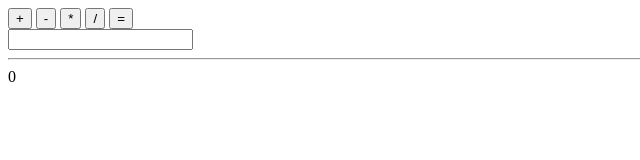
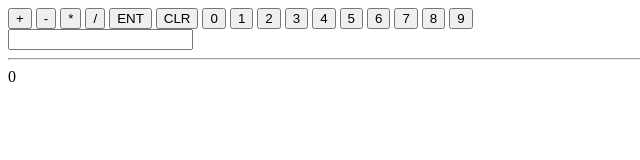
Before and after one commit to teokafor/odin-calc, a plain HTML site: page index.html in a window 1280 px wide. Shown: the whole page, without its empty margins (0-640 px from the left). Drawn offline with Linux system fonts and the light colour scheme.

Commit message:
Add numerical buttons

```diff
--- a/index.html
+++ b/index.html
@@ -12,7 +12,20 @@
     <button id="subtract" class="operator">-</button>
     <button id="multiply" class="operator">*</button>
     <button id="divide" class="operator">/</button>
-    <button id="equals" class="operator">=</button>
+    <button id="equals" class="operator">ENT</button>
+    <button id="clear" class="operator">CLR</button>
+
+    <button class="number">0</button>
+    <button class="number">1</button>
+    <button class="number">2</button>
+    <button class="number">3</button>
+    <button class="number">4</button>
+    <button class="number">5</button>
+    <button class="number">6</button>
+    <button class="number">7</button>
+    <button class="number">8</button>
+    <button class="number">9</button>
+
     <div></div>
     <input class="input">
     <hr>
--- a/main.js
+++ b/main.js
@@ -5,10 +5,22 @@ let oType = '';
 const inputBox = document.querySelector('.input');
 const result = document.querySelector('.result');
 
+// Wire logic buttons
 const operatorButtons = Array
 .from(document.querySelectorAll('.operator'))
 .map(item => item.addEventListener('click', e => storeCurrentValue(item.id)));
 
+
+// Wire number buttons
+const numberButtons = Array
+.from(document.querySelectorAll('.number'))
+.map(item => item.addEventListener('click', e => addDisplayNumber(item.textContent)));
+
+
+
+function addDisplayNumber(input) {
+    inputBox.value += input;
+}
 
 
 function storeCurrentValue(operatorType) {
```
